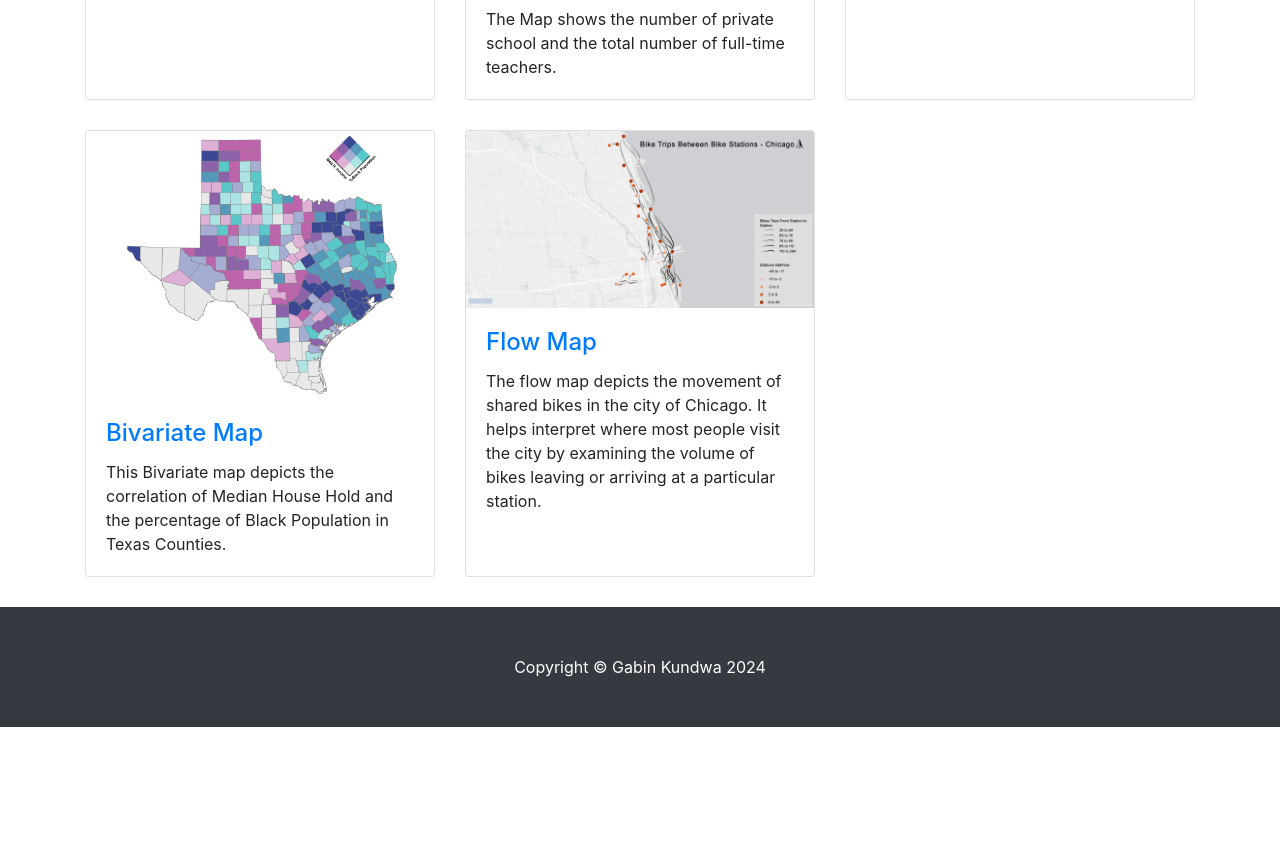
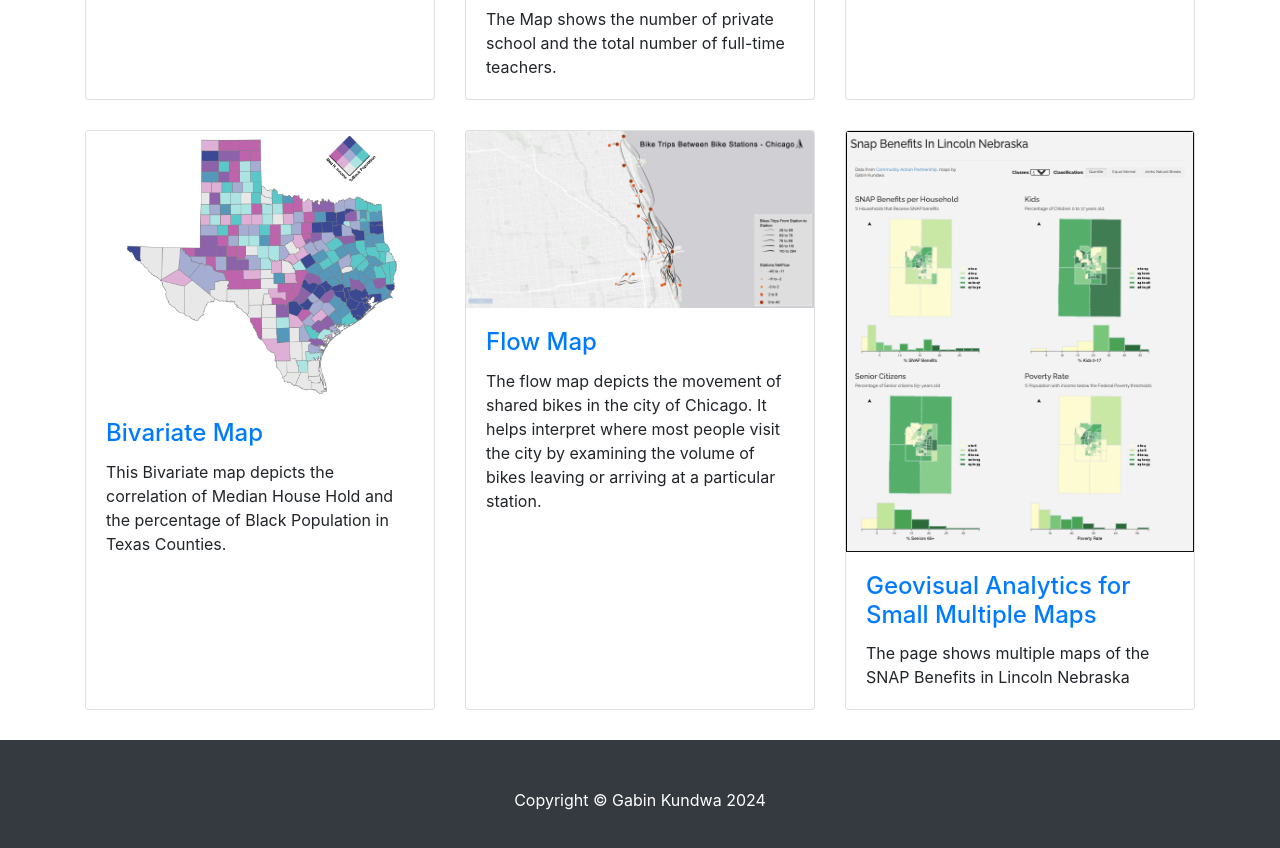
Before and after one commit to geog3540/gkundwa, a website: page index.html in a window 1280 px wide. Shown: the part 660-1508 px from the top of the page. Before the commit the page ends 1387 px from the top, so only its background shows below. Drawn offline with Linux system fonts and the light colour scheme.

Commit message:
added small multiples on the main website
added to main website

```diff
--- a/index.html
+++ b/index.html
@@ -113,6 +113,17 @@
             </div>
           </div>
         </div>
+        <div class="col-lg-4 col-sm-6 portfolio-item">
+          <div class="card h-100">
+            <a href="flowmap.html"><img class="card-img-top" src="Images/small multiples.png" alt=""></a>
+            <div class="card-body">
+              <h4 class="card-title">
+                <a href="smallMultiples/index.html">Geovisual Analytics for Small Multiple Maps</a>
+              </h4>
+              <p class="card-text">The page shows multiple maps of the SNAP Benefits in Lincoln Nebraska</p>
+            </div>
+          </div>
+        </div>
       </div>
       <!-- /.row -->
 
```
Also changed, not shown: Images/small multiples.png (added), 1 other file.
